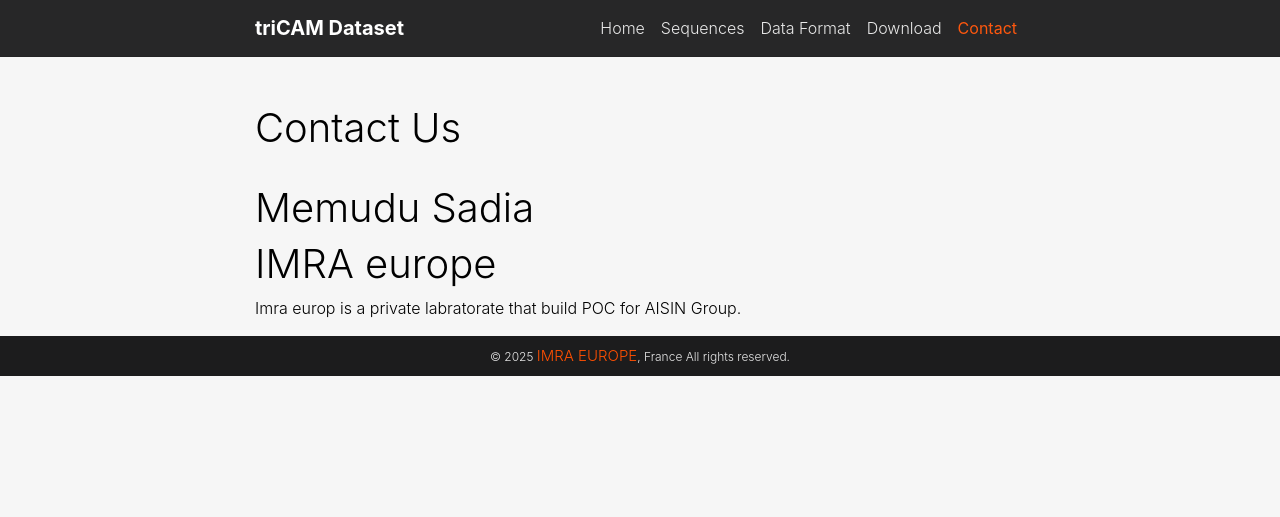
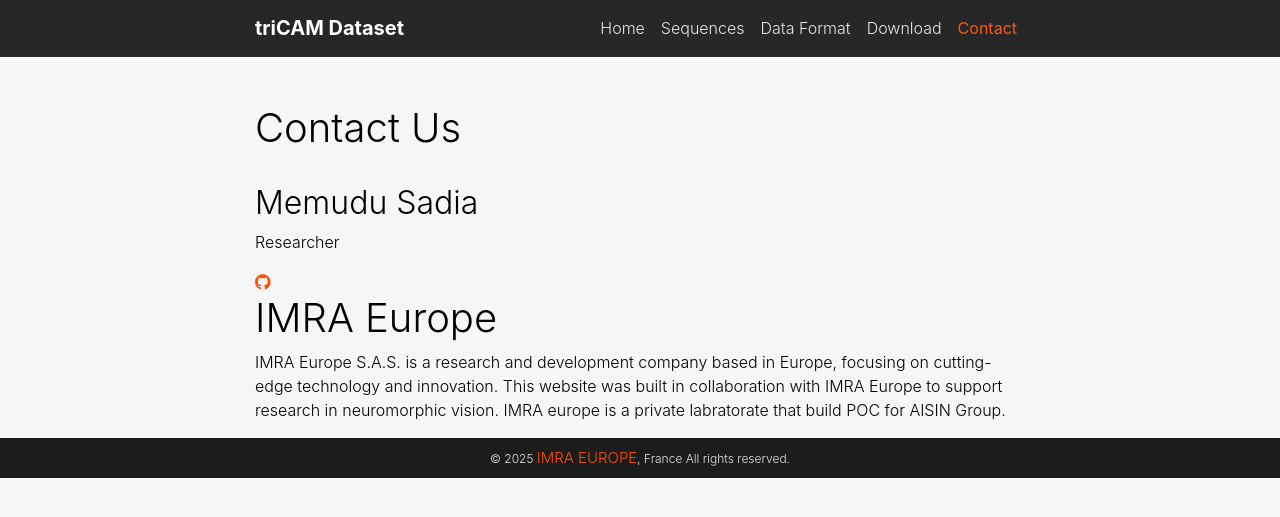
Before and after one commit to anikesadia/triCam-dataset, a Jekyll site: the page contact/index.html, which Jekyll copies as it is, in a window 1280 px wide. Shown: the top 517 px of the page. Built offline with Jekyll 4.4.1, drawn with Linux system fonts in a browser that asks for light colours; comment, search, counter and statistics services are not loaded; a style sheet for code colours, icons or effects is not loaded.

Commit message:
Update index.html

```diff
--- a/contact/index.html
+++ b/contact/index.html
@@ -132,13 +132,26 @@
           </header>
 
           <article>
+            <div id="dev-section">
+            <h2 class="post-title">Memudu Sadia</h2>
+              <p>Researcher</p>
+      <a href="https://github.com/anikesadia" target="_blank" aria-label="GitHub Profile">
+        <i class="fab fa-github"></i>
+      </a>
 
-            <h1 class="post-title">Memudu Sadia</h1>
-
-            <h1 class="post-title">IMRA europe</h1>
-            <p> Imra europ is a private labratorate that build POC for AISIN Group.</p>
+            </div>
 
 
+            <div id="company-section">
+              <!-- <img src="imra-logo.png" alt="IMRA Europe Logo"> -->
+            <h1 class="post-title">IMRA Europe</h1>
+            <p>
+        IMRA Europe S.A.S. is a research and development company based in Europe,
+        focusing on cutting-edge technology and innovation. This website was built
+        in collaboration with IMRA Europe to support research in neuromorphic vision.
+      IMRA europe is a private labratorate that build POC for AISIN Group. </p>
+
+          </div>
           </article>
 
         </div>
```
